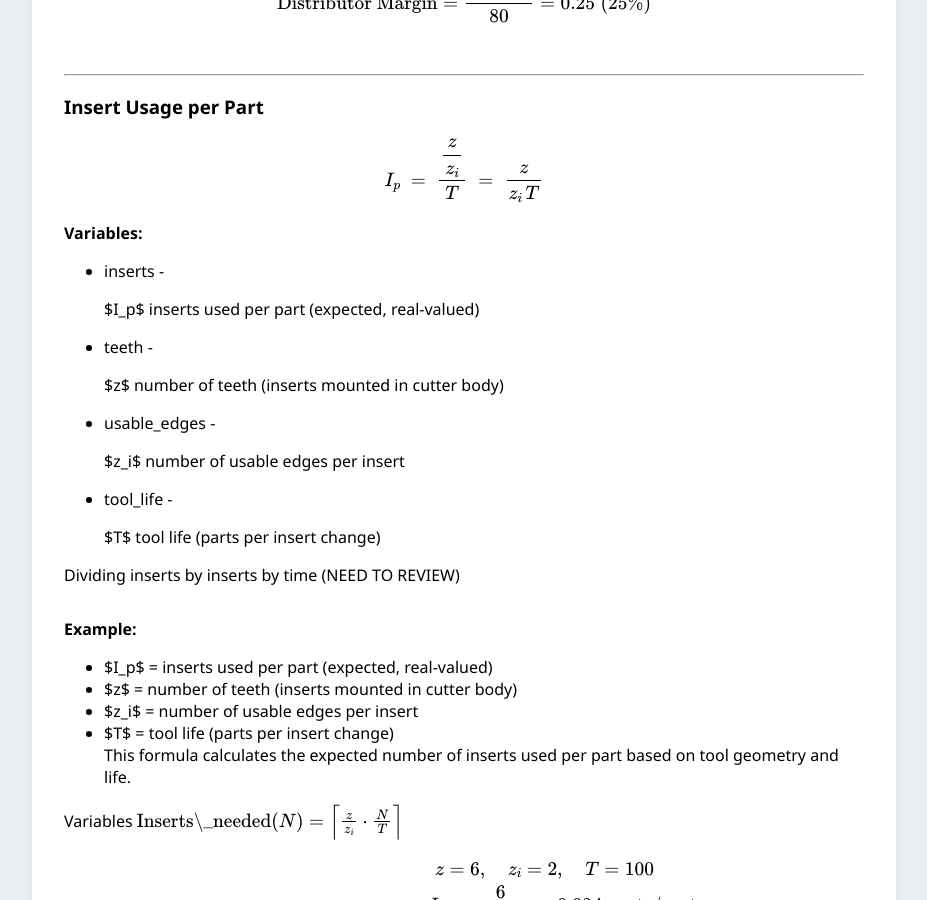
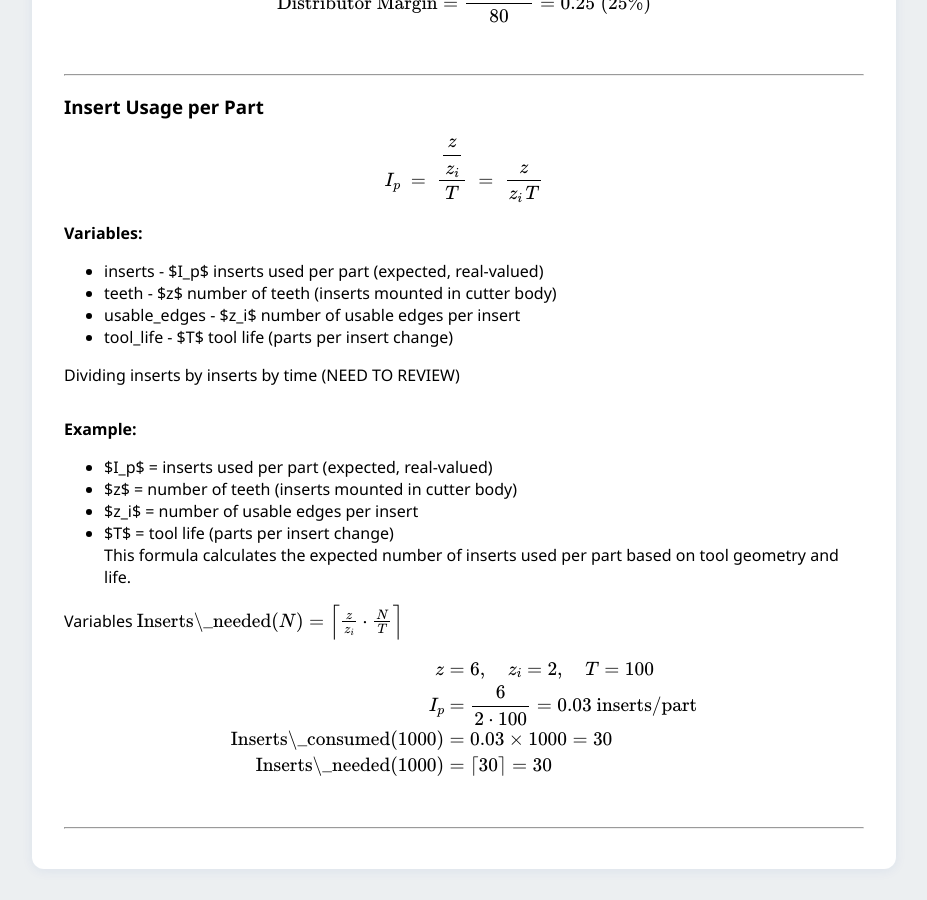
Before and after one commit to jaymcc2/product-sales-formulas, a Jekyll site: the page built from sales_math/index.md, in a window 1280 px wide and 900 px high, scrolled down 1716 px. Shown: the whole window, without its empty margins (176-1103 px from the left). Built offline with Jekyll 4.4.1, drawn with Linux system fonts in a browser that asks for light colours.

Commit message:
removed markdownify

```diff
--- a/_includes/formula.html
+++ b/_includes/formula.html
@@ -8,7 +8,7 @@
         {% if include.formula.variables %}
         <ul class="formula-variables-list">
             {% for variable in include.formula.variables %}
-                <li>{{ variable[0] }} - {{ variable[1] | markdownify }}</li>
+                <li>{{ variable[0] }} - {{ variable[1] }}</li>
             {% endfor %}
         </ul>
         {% endif %}
```
